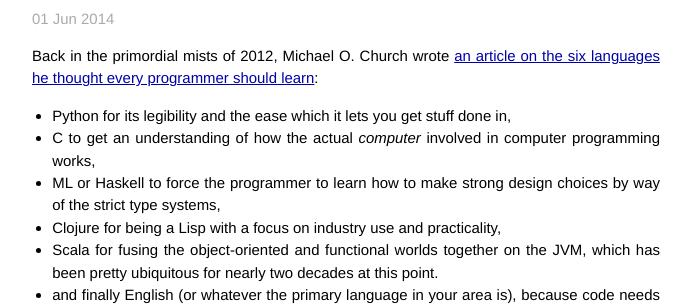
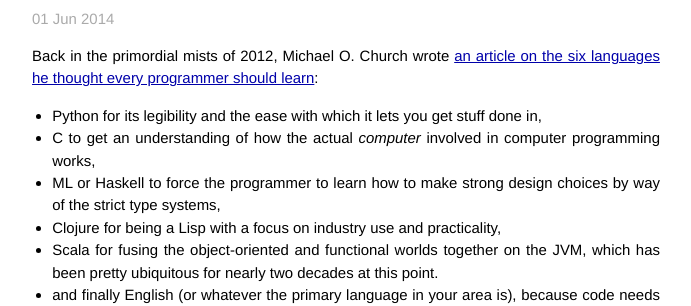
Before and after one commit to EFulmer/EFulmer.github.io, a Jekyll site: the page built from _posts/2014-06-01-six-languages.markdown, in a window 1280 px wide. Shown: the part 127-433 px from the top of the page, without its empty margins (294-985 px from the left). Built offline with Jekyll 4.4.1, drawn with Linux system fonts in a browser that asks for light colours; Markdown is read by kramdown in place of the engine named in the settings.

Commit message:
fixed grammatical error in six languages post

```diff
--- a/_posts/2014-06-01-six-languages.markdown
+++ b/_posts/2014-06-01-six-languages.markdown
@@ -5,7 +5,7 @@ title:	"Six Languages to Master"
 
 Back in the primordial mists of 2012, Michael O. Church wrote [an article on the six languages he thought every programmer should learn](http://michaelochurch.wordpress.com/2012/07/27/six-languages-to-master/):
 
-* Python for its legibility and the ease which it lets you get stuff done in,
+* Python for its legibility and the ease with which it lets you get stuff done in,
 * C to get an understanding of how the actual *computer* involved in computer programming works,
 * ML or Haskell to force the programmer to learn how to make strong design choices by way of the strict type systems,
 * Clojure for being a Lisp with a focus on industry use and practicality,
```
